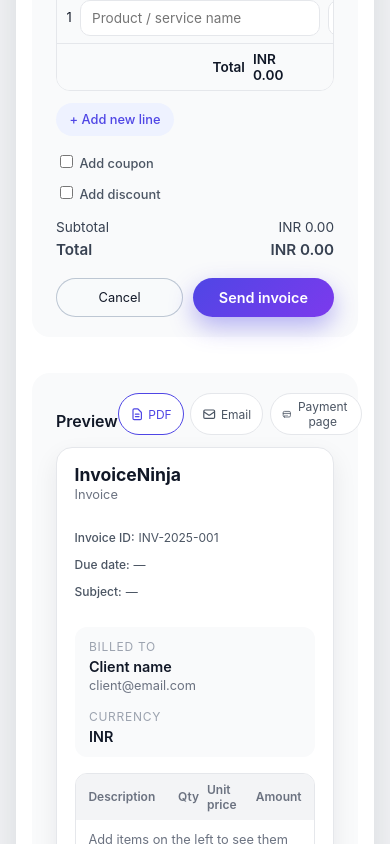
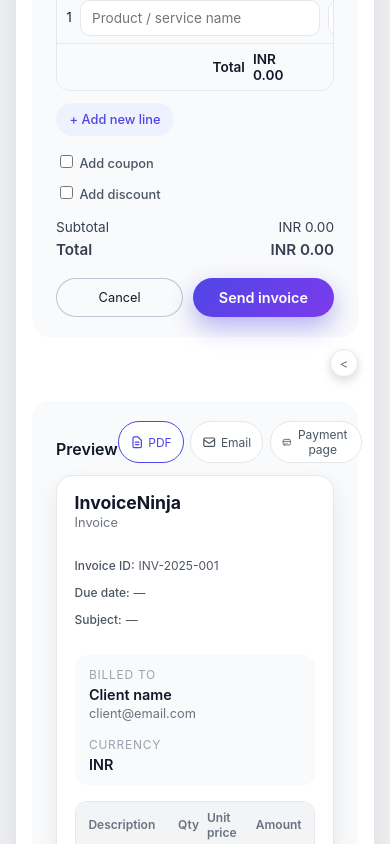
Before and after one commit to Loganathan63/invoice-app, a React (Vite) app: page / in a window 390 px wide. Shown: the part 699-1543 px from the top of the page. Built offline with nearby package versions, Linux system fonts and the light colour scheme.

Commit message:
PreviewButton

```diff
--- a/src/App.jsx
+++ b/src/App.jsx
@@ -6,7 +6,8 @@
 
 const App = () => {
   const [invoiceData, setInvoiceData] = useState(null);
-  const [theme, setTheme] = useState("light"); // "light" | "dark"
+  const [theme, setTheme] = useState("light");
+  const [showPreview, setShowPreview] = useState(true);
 
   useEffect(() => {
     document.body.classList.remove("theme-light", "theme-dark");
@@ -16,12 +17,9 @@
   const toggleTheme = () =>
     setTheme((prev) => (prev === "light" ? "dark" : "light"));
 
+  const handleFormChange = (data) => setInvoiceData(data);
+
   return (
-    <div className="video-bg-wrapper">
-      {/* keep your video + overlay if you use them */}
-      {/* <video ... /> */}
-      {/* <div className="video-overlay" /> */}
-
     <div className="invoice-page">
       <div className="invoice-card">
         <div className="invoice-header">
@@ -32,8 +30,6 @@
 
           <div style={{ display: "flex", gap: "0.6rem", alignItems: "center" }}>
             <button className="ghost-btn">Do you need help?</button>
-
-              {/* theme toggle */}
             <button
               type="button"
               className="theme-toggle-btn"
@@ -44,14 +40,28 @@
           </div>
         </div>
 
-          <div className="invoice-grid">
+        <div className={`invoice-grid ${showPreview ? "" : "invoice-grid-collapsed"}`}>
+          {/* Left: form */}
           <section className="invoice-section">
-              <InvoiceForm onChange={setInvoiceData} />
+            <InvoiceForm onChange={handleFormChange} />
           </section>
+
+          {/* Center toggle chevron */}
+          <button
+            type="button"
+            className="preview-toggle-btn"
+            onClick={() => setShowPreview((v) => !v)}
+            aria-label={showPreview ? "Hide preview" : "Show preview"}
+          >
+            {showPreview ? "<" : ">"}
+          </button>
+
+          {/* Right: preview, only when showPreview is true */}
+          {showPreview && (
             <section className="preview-section">
               <InvoicePreview data={invoiceData} />
             </section>
-          </div>
+          )}
         </div>
       </div>
     </div>
--- a/src/components/invoice.css
+++ b/src/components/invoice.css
@@ -917,3 +917,56 @@
     transform: rotate(360deg);
   }
 }
+/* grid with toggle column */
+.invoice-grid {
+  display: grid;
+  grid-template-columns: minmax(0, 0.8fr) auto minmax(0, 1.2fr);
+  gap: 1.5rem;
+}
+
+/* when preview hidden, let form take more space and keep toggle */
+.invoice-grid-collapsed {
+  grid-template-columns: minmax(0, 1fr) auto;
+}
+
+/* toggle chevron between form and preview */
+.preview-toggle-btn {
+  align-self: center;
+  justify-self: center;
+  width: 28px;
+  height: 28px;
+  border-radius: 999px;
+  border: 1px solid #e5e7eb;
+  background: #ffffff;
+  color: #6b7280;
+  font-size: 0.8rem;
+  cursor: pointer;
+  box-shadow: 0 4px 10px rgba(15, 23, 42, 0.15);
+}
+
+.preview-toggle-btn:hover {
+  background: #f3f4f6;
+}
+
+body.theme-dark .preview-toggle-btn {
+  background: #020617;
+  border-color: #374151;
+  color: #e5e7eb;
+  box-shadow: 0 4px 12px rgba(0, 0, 0, 0.7);
+}
+
+/* responsive: stack, move toggle above preview on mobile */
+@media (max-width: 1024px) {
+  .invoice-grid {
+    grid-template-columns: minmax(0, 1fr);
+    gap: 0.75rem;
+  }
+
+  .invoice-grid-collapsed {
+    grid-template-columns: minmax(0, 1fr);
+  }
+
+  .preview-toggle-btn {
+    justify-self: flex-end;
+  }
+}
```
Lines whose indentation alone changed are shown as unchanged.
